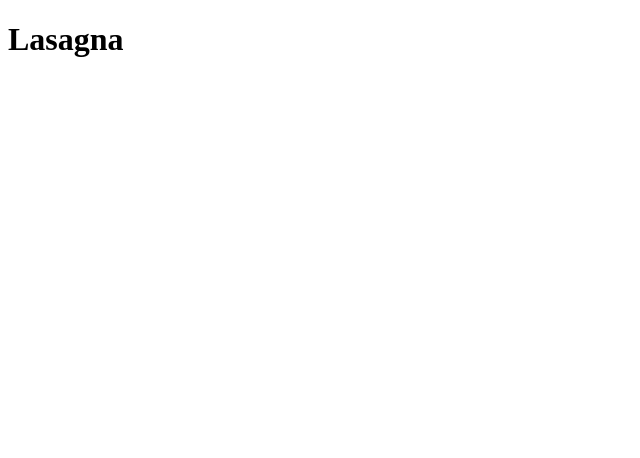
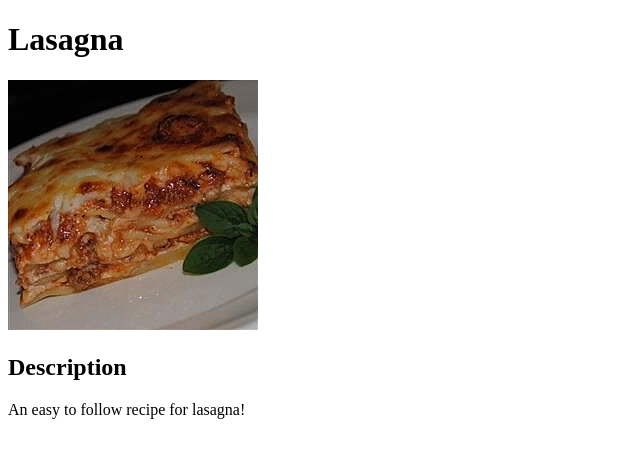
Before and after one commit to stevenmck97/odin-recipes, a plain HTML site: page lasagna.html in a window 1280 px wide. Shown: the whole page, without its empty margins (0-640 px from the left). Drawn offline with Linux system fonts and the light colour scheme.

Commit message:
Added lasagna.jpeg image to lasagna.html. Added a H2 tag titled Description and a paragraph tag with information about the recipe.

```diff
--- a/lasagna.html
+++ b/lasagna.html
@@ -8,5 +8,9 @@
 </head>
 <body>
     <h1>Lasagna</h1>
+    <img src="lasagna.jpeg" alt="Picture of Lasagna">
+    <h2>Description</h2>
+    <p>An easy to follow recipe for lasagna!</p>
+
 </body>
 </html>
```
Also changed, not shown: lasagna.jpeg (added).
